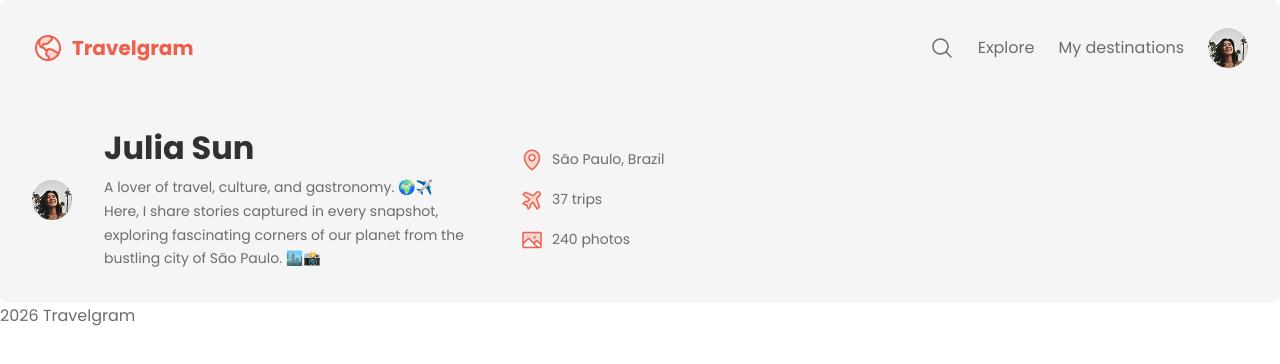
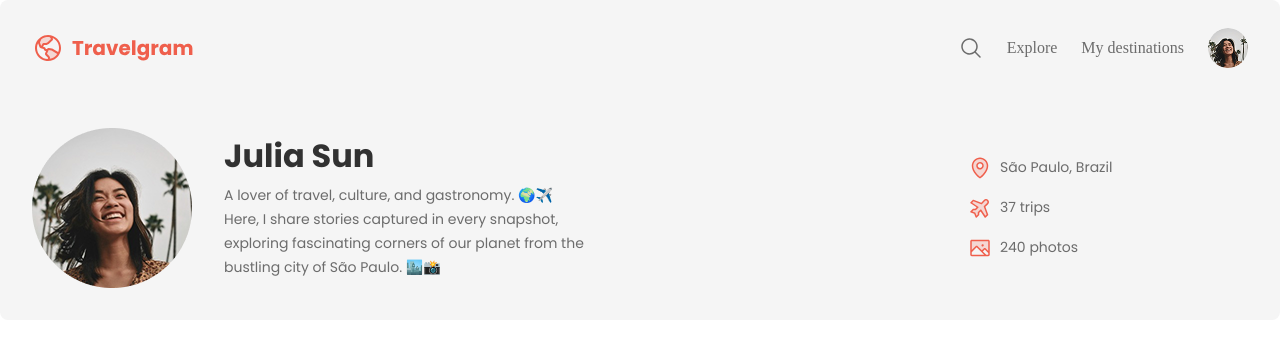
Before and after one commit to LaissaPereira/travelAgency, a plain HTML site: page index.html in a window 1280 px wide. Drawn offline with Linux system fonts and the light colour scheme; a web font is replaced by a local one.

Commit message:
Feature: adjust css in header

```diff
--- a/index.html
+++ b/index.html
@@ -31,7 +31,7 @@
     <header>
         <div class="container">
             <div id="profile">
-                <img src="src/assets/Profile pic.png" alt="Profile image">
+                <img src="src/assets/Profile pic (2).png" alt="Profile image">
                 <div>
                     <h1>Julia Sun</h1>
                     <p> A lover of travel, culture, and gastronomy. 🌍✈️ <br>
@@ -40,6 +40,7 @@
                         our planet from the bustling city of São Paulo. 🏙️📸
                     </p>
 
+                </div>
                 </div>
                 <ul id="info">
                     <li>
@@ -56,12 +57,12 @@
                     </li>
 
                 </ul>
-            </div>
+
         </div>
     </header>
      </div>
     <main></main>
-    <footer><p>2026 Travelgram</p></footer>
+    <footer></footer>
 
 
 </body>
--- a/src/styles/global.css
+++ b/src/styles/global.css
@@ -23,7 +23,7 @@
 body {
     background-color: var(--background-color);
     color: var(--text-color-secondary);
-    font-family: var(--font-family);
+
 }
 
 a {
--- a/src/styles/header.css
+++ b/src/styles/header.css
@@ -2,9 +2,10 @@ header{
     padding-block: 32px;
     font: var(--text-md);
 
+
 }
 
-header .container {
+header .container{
     display: flex;
     justify-content: space-between;
     align-items: center;
```
Also changed, not shown: src/assets/Profile pic (2).png (added), src/assets/Profile pic.jpg (added).
